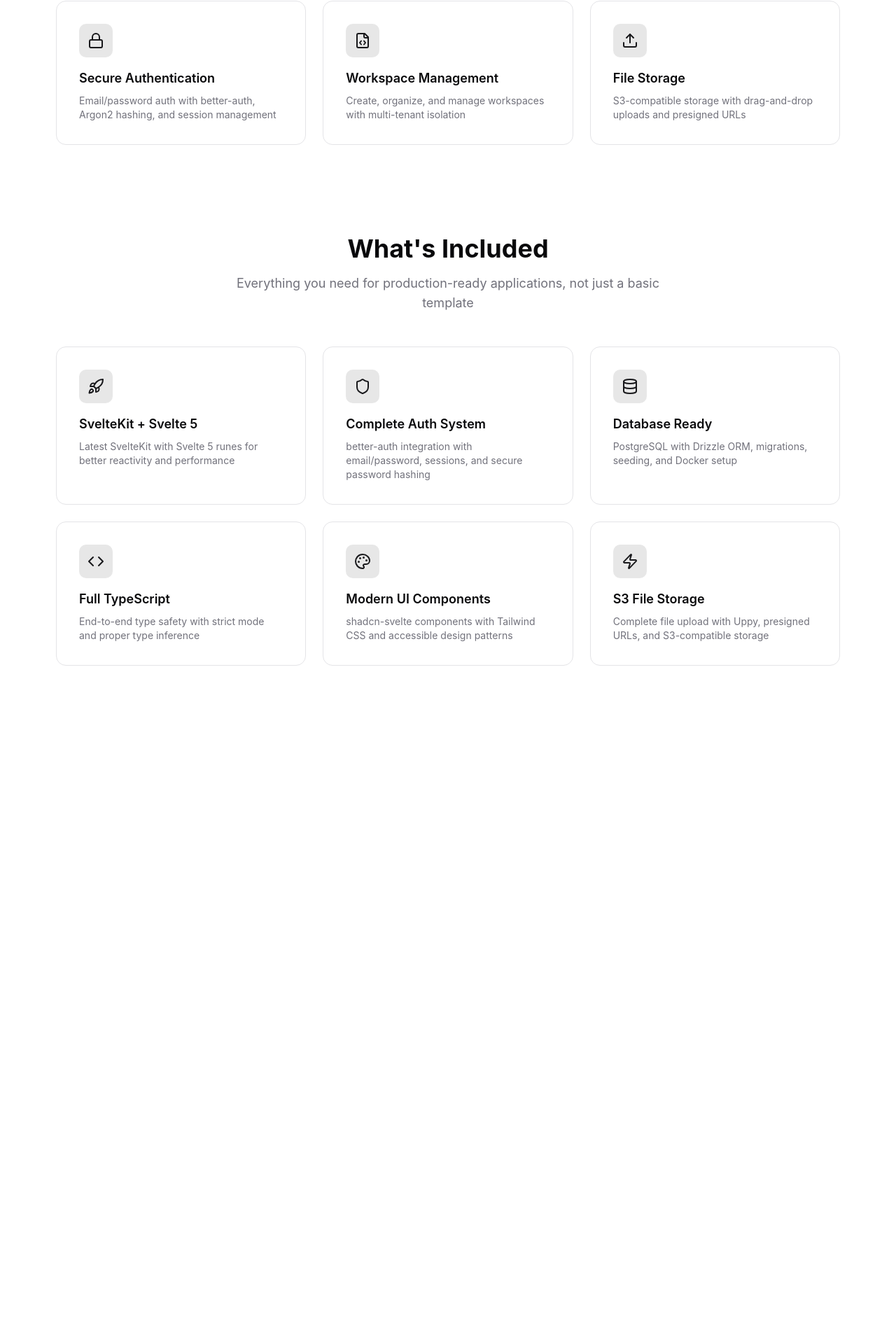
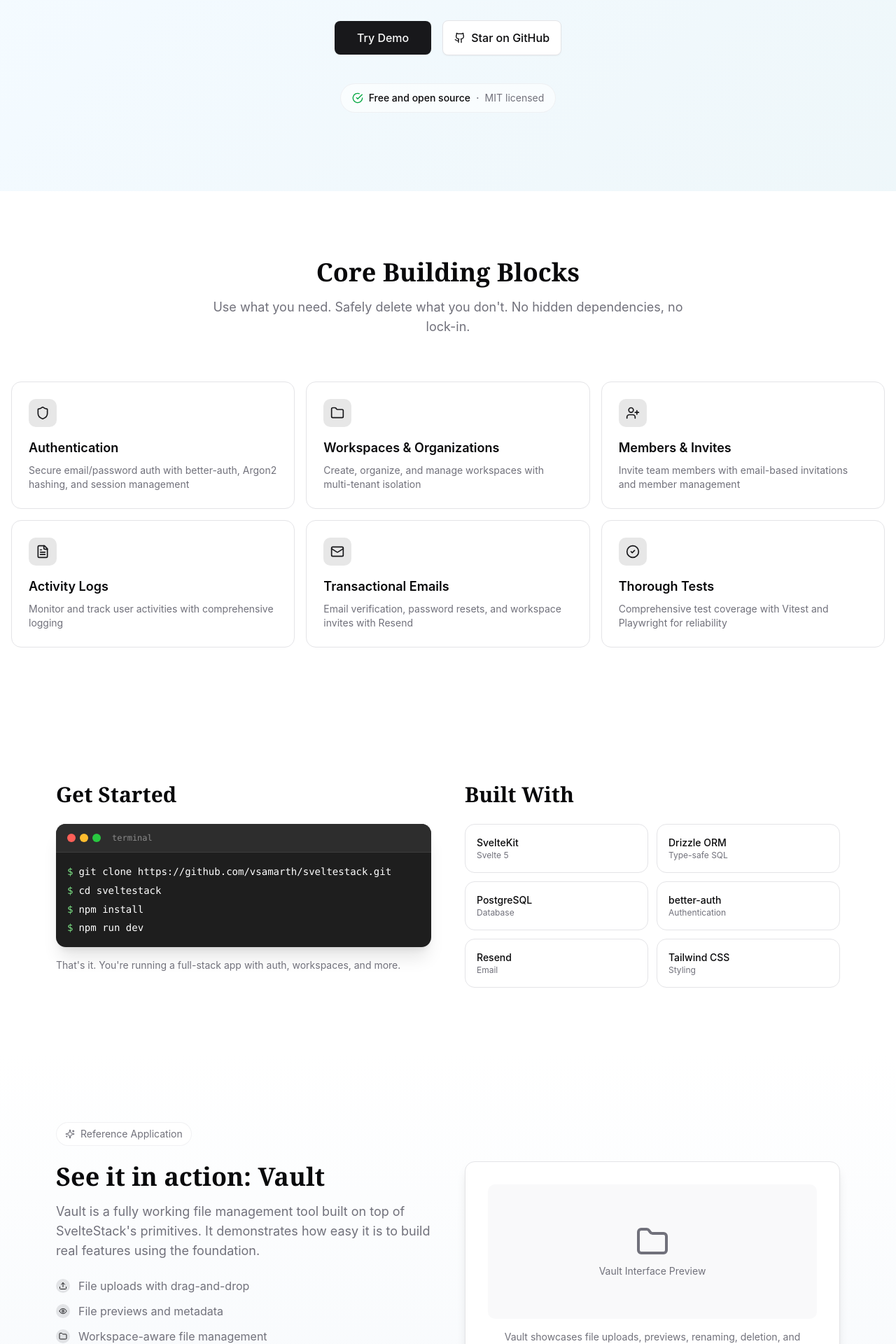
Before and after one commit to vsamarth/sveltestack, a SvelteKit app: page / in a window 1280 px wide. Shown: the part 849-2769 px from the top of the page at 70% size. Before the commit the page ends 1864 px from the top, so only its background shows below. Built offline with nearby package versions, Linux system fonts and the light colour scheme.

Commit message:
feat: add homepage design

```diff
--- a/package.json
+++ b/package.json
@@ -44,6 +44,7 @@
   "dependencies": {
     "@aws-sdk/client-s3": "^3.937.0",
     "@aws-sdk/s3-request-presigner": "^3.937.0",
+    "@fontsource/instrument-serif": "^5.2.8",
     "@fontsource/inter": "^5.2.8",
     "@fontsource/jetbrains-mono": "^5.2.8",
     "@lucide/svelte": "^0.544.0",
--- a/src/globals.css
+++ b/src/globals.css
@@ -10,6 +10,7 @@
 @import "@fontsource/jetbrains-mono/500.css";
 @import "@fontsource/jetbrains-mono/600.css";
 @import "@fontsource/jetbrains-mono/700.css";
+@import "@fontsource/instrument-serif/400.css";
 
 @custom-variant dark (&:is(.dark *));
 
@@ -86,6 +87,7 @@
   --font-sans:
     "Inter", -apple-system, BlinkMacSystemFont, "Segoe UI", Roboto, sans-serif;
   --font-mono: "JetBrains Mono", "Fira Code", "Consolas", "Monaco", monospace;
+  --font-display: "Instrument Serif", Georgia, "Times New Roman", serif;
   --radius-sm: calc(var(--radius) - 4px);
   --radius-md: calc(var(--radius) - 2px);
   --radius-lg: var(--radius);
@@ -135,4 +137,41 @@
   body {
     @apply bg-background text-foreground;
   }
+
+  .font-display {
+    font-family: var(--font-display);
+  }
 }
+
+@layer utilities {
+  .gradient-hero {
+    background: linear-gradient(
+      135deg,
+      oklch(0.99 0.01 250) 0%,
+      oklch(0.97 0.01 220) 100%
+    );
+  }
+
+  .gradient-subtle {
+    background: linear-gradient(
+      180deg,
+      oklch(1 0 0) 0%,
+      oklch(0.98 0.005 250) 100%
+    );
+  }
+
+  @keyframes fade-in-up {
+    from {
+      opacity: 0;
+      transform: translateY(20px);
+    }
+    to {
+      opacity: 1;
+      transform: translateY(0);
+    }
+  }
+
+  .animate-fade-in-up {
+    animation: fade-in-up 0.6s ease-out forwards;
+  }
+}
--- a/src/lib/config.ts
+++ b/src/lib/config.ts
@@ -3,9 +3,9 @@
  * Update these values to customize your application's branding and metadata
  */
 export const siteConfig = {
-  name: "Vault",
+  name: "SvelteStack",
   description:
-    "Open-source, production-ready starter kit for SvelteKit. Complete with authentication, database, file storage, and a fully-functional demo app.",
+    "A reasonable foundation for ambitious Svelte apps. Production-ready building blocks for authentication, workspaces, members, roles, activity logs, and more.",
   url: "https://sveltestack.dev",
   repository: "https://github.com/vsamarth/sveltestack",
 } as const;
--- a/src/routes/+page.svelte
+++ b/src/routes/+page.svelte
@@ -1,204 +1,354 @@
 <script lang="ts">
   import { Button } from "$lib/components/ui/button/index.js";
   import {
-    Rocket,
-    Code,
-    Database,
     Shield,
+    UserPlus,
+    FileText,
+    Mail,
+    CheckCircle2,
     Github,
+    Sparkles,
+    Upload,
+    Eye,
+    Folder,
     Lock,
-    Upload,
-    FileCode,
-    Palette,
-    Zap,
   } from "@lucide/svelte";
   import { siteConfig } from "$lib/config";
 </script>
 
 <svelte:head>
-  <title>{siteConfig.name} - Secure File Storage</title>
+  <title>{siteConfig.name} - {siteConfig.description}</title>
   <meta name="description" content={siteConfig.description} />
-  <meta
-    property="og:title"
-    content="{siteConfig.name} - Secure File Storage & Workspace Management"
-  />
+  <meta property="og:title" content="{siteConfig.name} - A reasonable foundation for ambitious Svelte apps" />
   <meta property="og:description" content={siteConfig.description} />
   <meta property="og:url" content={siteConfig.url} />
-  <meta
-    name="twitter:title"
-    content="{siteConfig.name} - Secure File Storage & Workspace Management"
-  />
+  <meta name="twitter:title" content="{siteConfig.name} - A reasonable foundation for ambitious Svelte apps" />
   <meta name="twitter:description" content={siteConfig.description} />
   <link rel="canonical" href={siteConfig.url} />
 </svelte:head>
 
 <main class="min-h-screen">
-  <!-- Hero Section -->
-  <section
-    class="container mx-auto px-4 py-20 md:py-32 flex flex-col items-center text-center max-w-4xl"
+  <!-- Hero Section with integrated header -->
+  <section class="gradient-hero">
+    <!-- Transparent Header -->
+    <header class="container mx-auto px-4 py-6 max-w-7xl">
+      <div class="flex items-center gap-2">
+        <div class="size-8 rounded-lg bg-foreground flex items-center justify-center">
+          <Sparkles class="size-5 text-background" />
+        </div>
+        <span class="text-xl font-semibold">SvelteStack</span>
+      </div>
+    </header>
+
+    <!-- Hero Content -->
+    <div class="py-20 md:py-28">
+    <div class="container mx-auto px-4 flex flex-col items-center text-center max-w-4xl">
+      <div class="inline-flex items-center gap-2 px-3 py-1.5 rounded-full bg-background/80 border border-border/50 mb-6 text-sm text-muted-foreground animate-fade-in-up">
+        <Sparkles class="size-3.5" />
+        <span>Open Source Starter Kit</span>
+      </div>
+
+      <h1
+        class="text-5xl md:text-7xl lg:text-8xl font-display font-bold mb-6 text-foreground leading-tight tracking-normal opacity-0 animate-fade-in-up"
+        style="animation-delay: 0.1s"
       >
-    <h1
-      class="text-5xl md:text-7xl font-bold mb-6 text-foreground leading-tight tracking-tight"
-    >
-      Production-ready<br />SvelteKit starter
+        A reasonable foundation<br />for ambitious Svelte apps.
       </h1>
 
-    <p class="text-lg md:text-xl text-muted-foreground mb-10 max-w-2xl">
-      An opinionated collection of components, hooks, and utilities for your
-      SvelteKit project.
+      <p class="text-lg md:text-xl text-muted-foreground mb-10 max-w-2xl opacity-0 animate-fade-in-up" style="animation-delay: 0.2s">
+        SvelteStack provides the essential building blocks that every real product
+        eventually needs. Not a bloated template. Just solid, production-ready primitives.
       </p>
 
-    <div class="flex flex-col sm:flex-row gap-4 items-center justify-center">
-      <Button href="/register" size="lg" class="text-base px-6 py-5 gap-2">
-        Try {siteConfig.name} Demo
+      <div class="flex flex-col sm:flex-row gap-4 items-center justify-center opacity-0 animate-fade-in-up" style="animation-delay: 0.3s">
+        <Button href="/dashboard" size="lg" class="text-base px-8 py-6">
+          Try Demo
         </Button>
         <Button
           href={siteConfig.repository}
           variant="outline"
           size="lg"
-        class="text-base px-6 py-5 gap-2"
+          class="text-base px-8 py-6 gap-2"
         >
           <Github class="size-4" />
           Star on GitHub
         </Button>
       </div>
+
+      <div class="flex items-center gap-2 mt-10 opacity-0 animate-fade-in-up" style="animation-delay: 0.4s">
+        <div class="flex items-center gap-2 px-4 py-2 rounded-full bg-background/60 backdrop-blur-sm border border-border/50">
+          <svg class="size-4 text-green-600" viewBox="0 0 24 24" fill="none" stroke="currentColor" stroke-width="2">
+            <path d="M22 11.08V12a10 10 0 1 1-5.93-9.14"/>
+            <polyline points="22 4 12 14.01 9 11.01"/>
+          </svg>
+          <span class="text-sm font-medium">Free and open source</span>
+          <span class="text-muted-foreground">·</span>
+          <span class="text-sm text-muted-foreground">MIT licensed</span>
+        </div>
+      </div>
+    </div>
+    </div>
   </section>
-  <section class="container mx-auto px-4 py-16 max-w-6xl">
-    <div class="text-center mb-12">
-      <h2 class="text-3xl md:text-4xl font-bold mb-4">Meet Vault</h2>
+
+  <!-- Core Building Blocks Section -->
+  <section class="py-24 container mx-auto px-4 max-w-7xl">
+    <div class="text-center mb-16">
+      <h2 class="text-3xl md:text-4xl font-display font-bold mb-4 tracking-normal">Core Building Blocks</h2>
       <p class="text-lg text-muted-foreground max-w-2xl mx-auto">
-        A fully-functional file storage and workspace management app that ships
-        with SvelteStack. See real-world authentication, database patterns, and
-        file uploads in action—not just a hello world.
+        Use what you need. Safely delete what you don't. No hidden dependencies, no lock-in.
       </p>
     </div>
 
-    <div class="grid grid-cols-1 md:grid-cols-3 gap-6">
-      <div class="p-8 rounded-xl border bg-card">
-        <div
-          class="w-12 h-12 rounded-lg bg-primary/10 flex items-center justify-center mb-4"
-        >
-          <Lock class="size-6 text-primary" />
+    <div class="grid grid-cols-1 md:grid-cols-2 lg:grid-cols-3 gap-4">
+      <!-- Authentication -->
+      <div class="p-6 rounded-xl border bg-card hover:shadow-lg transition-shadow duration-300">
+        <div class="w-10 h-10 rounded-lg bg-primary/10 flex items-center justify-center mb-4">
+          <Shield class="size-5 text-primary" />
         </div>
-        <h3 class="text-lg font-semibold mb-2">Secure Authentication</h3>
+        <h3 class="text-lg font-semibold mb-2">Authentication</h3>
         <p class="text-sm text-muted-foreground">
-          Email/password auth with better-auth, Argon2 hashing, and session
-          management
+          Secure email/password auth with better-auth, Argon2 hashing, and session management
         </p>
       </div>
 
-      <div class="p-8 rounded-xl border bg-card">
-        <div
-          class="w-12 h-12 rounded-lg bg-primary/10 flex items-center justify-center mb-4"
-        >
-          <FileCode class="size-6 text-primary" />
+      <!-- Workspaces / Organizations -->
+      <div class="p-6 rounded-xl border bg-card hover:shadow-lg transition-shadow duration-300">
+        <div class="w-10 h-10 rounded-lg bg-primary/10 flex items-center justify-center mb-4">
+          <Folder class="size-5 text-primary" />
         </div>
-        <h3 class="text-lg font-semibold mb-2">Workspace Management</h3>
+        <h3 class="text-lg font-semibold mb-2">Workspaces & Organizations</h3>
         <p class="text-sm text-muted-foreground">
           Create, organize, and manage workspaces with multi-tenant isolation
         </p>
       </div>
 
-      <div class="p-8 rounded-xl border bg-card">
-        <div
-          class="w-12 h-12 rounded-lg bg-primary/10 flex items-center justify-center mb-4"
-        >
-          <Upload class="size-6 text-primary" />
+      <!-- Members & Invites -->
+      <div class="p-6 rounded-xl border bg-card hover:shadow-lg transition-shadow duration-300">
+        <div class="w-10 h-10 rounded-lg bg-primary/10 flex items-center justify-center mb-4">
+          <UserPlus class="size-5 text-primary" />
         </div>
-        <h3 class="text-lg font-semibold mb-2">File Storage</h3>
+        <h3 class="text-lg font-semibold mb-2">Members & Invites</h3>
         <p class="text-sm text-muted-foreground">
-          S3-compatible storage with drag-and-drop uploads and presigned URLs
+          Invite team members with email-based invitations and member management
         </p>
+      </div>
+
+      <!-- Activity Logs -->
+      <div class="p-6 rounded-xl border bg-card hover:shadow-lg transition-shadow duration-300">
+        <div class="w-10 h-10 rounded-lg bg-primary/10 flex items-center justify-center mb-4">
+          <FileText class="size-5 text-primary" />
+        </div>
+        <h3 class="text-lg font-semibold mb-2">Activity Logs</h3>
+        <p class="text-sm text-muted-foreground">
+          Monitor and track user activities with comprehensive logging
+        </p>
+      </div>
+
+      <!-- Transactional Emails -->
+      <div class="p-6 rounded-xl border bg-card hover:shadow-lg transition-shadow duration-300">
+        <div class="w-10 h-10 rounded-lg bg-primary/10 flex items-center justify-center mb-4">
+          <Mail class="size-5 text-primary" />
+        </div>
+        <h3 class="text-lg font-semibold mb-2">Transactional Emails</h3>
+        <p class="text-sm text-muted-foreground">
+          Email verification, password resets, and workspace invites with Resend
+        </p>
+      </div>
+
+      <!-- Thorough Tests -->
+      <div class="p-6 rounded-xl border bg-card hover:shadow-lg transition-shadow duration-300">
+        <div class="w-10 h-10 rounded-lg bg-primary/10 flex items-center justify-center mb-4">
+          <CheckCircle2 class="size-5 text-primary" />
+        </div>
+        <h3 class="text-lg font-semibold mb-2">Thorough Tests</h3>
+        <p class="text-sm text-muted-foreground">
+          Comprehensive test coverage with Vitest and Playwright for reliability
+        </p>
+      </div>
+
+    </div>
+  </section>
+
+  <!-- Get Started / Built With -->
+  <section class="py-24 container mx-auto px-4 max-w-6xl">
+    <div class="grid md:grid-cols-2 gap-12 items-start">
+      <!-- Get Started -->
+      <div>
+        <h2 class="text-2xl md:text-3xl font-display font-bold mb-6 tracking-normal">Get Started</h2>
+        <div class="rounded-xl bg-[#1e1e1e] text-white overflow-hidden shadow-xl">
+          <!-- Terminal header -->
+          <div class="flex items-center gap-2 px-4 py-3 bg-[#2d2d2d] border-b border-[#3d3d3d]">
+            <div class="flex gap-1.5">
+              <div class="size-3 rounded-full bg-[#ff5f57]"></div>
+              <div class="size-3 rounded-full bg-[#febc2e]"></div>
+              <div class="size-3 rounded-full bg-[#28c840]"></div>
+            </div>
+            <span class="text-xs text-[#8b8b8b] ml-2 font-mono">terminal</span>
+          </div>
+          <!-- Terminal content -->
+          <div class="p-4 font-mono text-sm leading-relaxed">
+            <div class="flex">
+              <span class="text-[#7ee787] select-none">$</span>
+              <span class="ml-2">git clone {siteConfig.repository}.git</span>
+            </div>
+            <div class="flex mt-1">
+              <span class="text-[#7ee787] select-none">$</span>
+              <span class="ml-2">cd sveltestack</span>
+            </div>
+            <div class="flex mt-1">
+              <span class="text-[#7ee787] select-none">$</span>
+              <span class="ml-2">npm install</span>
+            </div>
+            <div class="flex mt-1">
+              <span class="text-[#7ee787] select-none">$</span>
+              <span class="ml-2">npm run dev</span>
+            </div>
+          </div>
+        </div>
+        <p class="text-sm text-muted-foreground mt-4">
+          That's it. You're running a full-stack app with auth, workspaces, and more.
+        </p>
+      </div>
+
+      <!-- Built With -->
+      <div>
+        <h2 class="text-2xl md:text-3xl font-display font-bold mb-6 tracking-normal">Built With</h2>
+        <div class="grid grid-cols-2 gap-3">
+          <!-- SvelteKit -->
+          <div class="p-4 rounded-xl border bg-card hover:shadow-md transition-shadow">
+            <p class="font-medium text-sm">SvelteKit</p>
+            <p class="text-xs text-muted-foreground">Svelte 5</p>
+          </div>
+
+          <!-- Drizzle -->
+          <div class="p-4 rounded-xl border bg-card hover:shadow-md transition-shadow">
+            <p class="font-medium text-sm">Drizzle ORM</p>
+            <p class="text-xs text-muted-foreground">Type-safe SQL</p>
+          </div>
+
+          <!-- PostgreSQL -->
+          <div class="p-4 rounded-xl border bg-card hover:shadow-md transition-shadow">
+            <p class="font-medium text-sm">PostgreSQL</p>
+            <p class="text-xs text-muted-foreground">Database</p>
+          </div>
+
+          <!-- better-auth -->
+          <div class="p-4 rounded-xl border bg-card hover:shadow-md transition-shadow">
+            <p class="font-medium text-sm">better-auth</p>
+            <p class="text-xs text-muted-foreground">Authentication</p>
+          </div>
+
+          <!-- Resend -->
+          <div class="p-4 rounded-xl border bg-card hover:shadow-md transition-shadow">
+            <p class="font-medium text-sm">Resend</p>
+            <p class="text-xs text-muted-foreground">Email</p>
+          </div>
+
+          <!-- Tailwind -->
+          <div class="p-4 rounded-xl border bg-card hover:shadow-md transition-shadow">
+            <p class="font-medium text-sm">Tailwind CSS</p>
+            <p class="text-xs text-muted-foreground">Styling</p>
+          </div>
+        </div>
       </div>
     </div>
   </section>
 
-  <!-- Features Section -->
-  <section class="container mx-auto px-4 py-16 max-w-6xl">
-    <div class="text-center mb-12">
-      <h2 class="text-3xl md:text-4xl font-bold mb-4">What's Included</h2>
-      <p class="text-lg text-muted-foreground max-w-2xl mx-auto">
-        Everything you need for production-ready applications, not just a basic
-        template
+  <!-- Vault Showcase Section -->
+  <section class="gradient-subtle py-24">
+    <div class="container mx-auto px-4 max-w-6xl">
+      <div class="grid md:grid-cols-2 gap-12 items-center">
+        <div>
+          <div class="inline-flex items-center gap-2 px-3 py-1.5 rounded-full bg-background/80 border border-border/50 mb-6 text-sm text-muted-foreground">
+            <Sparkles class="size-3.5" />
+            <span>Reference Application</span>
+          </div>
+          <h2 class="text-3xl md:text-4xl font-display font-bold mb-4 tracking-normal">See it in action: Vault</h2>
+          <p class="text-lg text-muted-foreground mb-6">
+            Vault is a fully working file management tool built on top of SvelteStack's primitives.
+            It demonstrates how easy it is to build real features using the foundation.
           </p>
+          <ul class="space-y-3 mb-8">
+            <li class="flex items-start gap-3">
+              <div class="w-5 h-5 rounded-full bg-primary/10 flex items-center justify-center shrink-0 mt-0.5">
+                <Upload class="size-3 text-primary" />
               </div>
-
-    <div class="grid grid-cols-1 md:grid-cols-2 lg:grid-cols-3 gap-6">
-      <div class="p-8 rounded-xl border bg-card">
-        <div
-          class="w-12 h-12 rounded-lg bg-primary/10 flex items-center justify-center mb-4"
-        >
-          <Rocket class="size-6 text-primary" />
+              <span class="text-muted-foreground">File uploads with drag-and-drop</span>
+            </li>
+            <li class="flex items-start gap-3">
+              <div class="w-5 h-5 rounded-full bg-primary/10 flex items-center justify-center shrink-0 mt-0.5">
+                <Eye class="size-3 text-primary" />
               </div>
-        <h3 class="text-lg font-semibold mb-2">SvelteKit + Svelte 5</h3>
-        <p class="text-sm text-muted-foreground">
-          Latest SvelteKit with Svelte 5 runes for better reactivity and
-          performance
-        </p>
+              <span class="text-muted-foreground">File previews and metadata</span>
+            </li>
+            <li class="flex items-start gap-3">
+              <div class="w-5 h-5 rounded-full bg-primary/10 flex items-center justify-center shrink-0 mt-0.5">
+                <Folder class="size-3 text-primary" />
               </div>
-
-      <div class="p-8 rounded-xl border bg-card">
-        <div
-          class="w-12 h-12 rounded-lg bg-primary/10 flex items-center justify-center mb-4"
-        >
-          <Shield class="size-6 text-primary" />
+              <span class="text-muted-foreground">Workspace-aware file management</span>
+            </li>
+            <li class="flex items-start gap-3">
+              <div class="w-5 h-5 rounded-full bg-primary/10 flex items-center justify-center shrink-0 mt-0.5">
+                <Lock class="size-3 text-primary" />
               </div>
-        <h3 class="text-lg font-semibold mb-2">Complete Auth System</h3>
-        <p class="text-sm text-muted-foreground">
-          better-auth integration with email/password, sessions, and secure
-          password hashing
-        </p>
+              <span class="text-muted-foreground">Access control and permissions</span>
+            </li>
+          </ul>
+          <Button href="/dashboard" size="lg">
+            Try Vault Demo
+          </Button>
         </div>
-
-      <div class="p-8 rounded-xl border bg-card">
-        <div
-          class="w-12 h-12 rounded-lg bg-primary/10 flex items-center justify-center mb-4"
-        >
-          <Database class="size-6 text-primary" />
+        <div class="rounded-xl border bg-card p-8 shadow-lg">
+          <div class="space-y-4">
+            <div class="h-48 rounded-lg bg-muted/50 flex items-center justify-center">
+              <div class="text-center">
+                <Folder class="size-12 text-muted-foreground mx-auto mb-2" />
+                <p class="text-sm text-muted-foreground">Vault Interface Preview</p>
               </div>
-        <h3 class="text-lg font-semibold mb-2">Database Ready</h3>
-        <p class="text-sm text-muted-foreground">
-          PostgreSQL with Drizzle ORM, migrations, seeding, and Docker setup
-        </p>
             </div>
-
-      <div class="p-8 rounded-xl border bg-card">
-        <div
-          class="w-12 h-12 rounded-lg bg-primary/10 flex items-center justify-center mb-4"
-        >
-          <Code class="size-6 text-primary" />
-        </div>
-        <h3 class="text-lg font-semibold mb-2">Full TypeScript</h3>
-        <p class="text-sm text-muted-foreground">
-          End-to-end type safety with strict mode and proper type inference
-        </p>
-      </div>
-
-      <div class="p-8 rounded-xl border bg-card">
-        <div
-          class="w-12 h-12 rounded-lg bg-primary/10 flex items-center justify-center mb-4"
-        >
-          <Palette class="size-6 text-primary" />
-        </div>
-        <h3 class="text-lg font-semibold mb-2">Modern UI Components</h3>
-        <p class="text-sm text-muted-foreground">
-          shadcn-svelte components with Tailwind CSS and accessible design
-          patterns
-        </p>
-      </div>
-
-      <div class="p-8 rounded-xl border bg-card">
-        <div
-          class="w-12 h-12 rounded-lg bg-primary/10 flex items-center justify-center mb-4"
-        >
-          <Zap class="size-6 text-primary" />
-        </div>
-        <h3 class="text-lg font-semibold mb-2">S3 File Storage</h3>
-        <p class="text-sm text-muted-foreground">
-          Complete file upload with Uppy, presigned URLs, and S3-compatible
-          storage
+            <p class="text-sm text-muted-foreground text-center">
+              Vault showcases file uploads, previews, renaming, deletion, and workspace-level organization—all built on SvelteStack primitives.
             </p>
           </div>
         </div>
+      </div>
+    </div>
   </section>
+
+  <!-- Footer -->
+  <footer class="border-t py-12">
+    <div class="container mx-auto px-4 max-w-7xl">
+      <div class="flex flex-col md:flex-row items-center justify-between gap-4">
+        <p class="text-sm text-muted-foreground text-center md:text-left">
+          MIT License · Free forever
+        </p>
+        <div class="flex items-center gap-4">
+          <a
+            href={siteConfig.repository}
+            class="text-sm text-muted-foreground hover:text-foreground transition-colors flex items-center gap-2"
+          >
+            <Github class="size-4" />
+            <span>GitHub</span>
+          </a>
+        </div>
+      </div>
+    </div>
+  </footer>
 </main>
+
+<style>
+  @keyframes fade-in-up {
+    from {
+      opacity: 0;
+      transform: translateY(20px);
+    }
+    to {
+      opacity: 1;
+      transform: translateY(0);
+    }
+  }
+
+  .animate-fade-in-up {
+    animation: fade-in-up 0.6s ease-out forwards;
+  }
+</style>
```
Also changed, not shown: 1 other file (tests, documents, lock files or other folders). Lines whose indentation alone changed are shown as unchanged.
